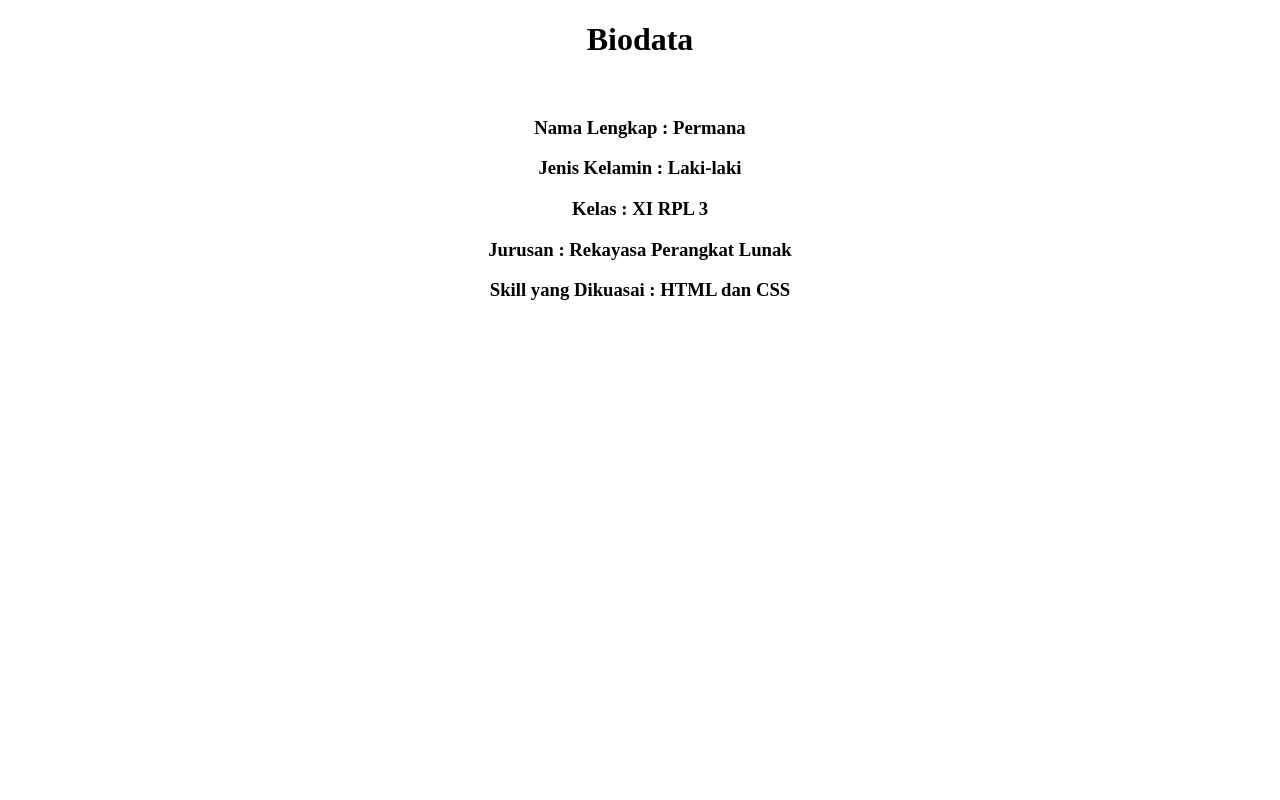
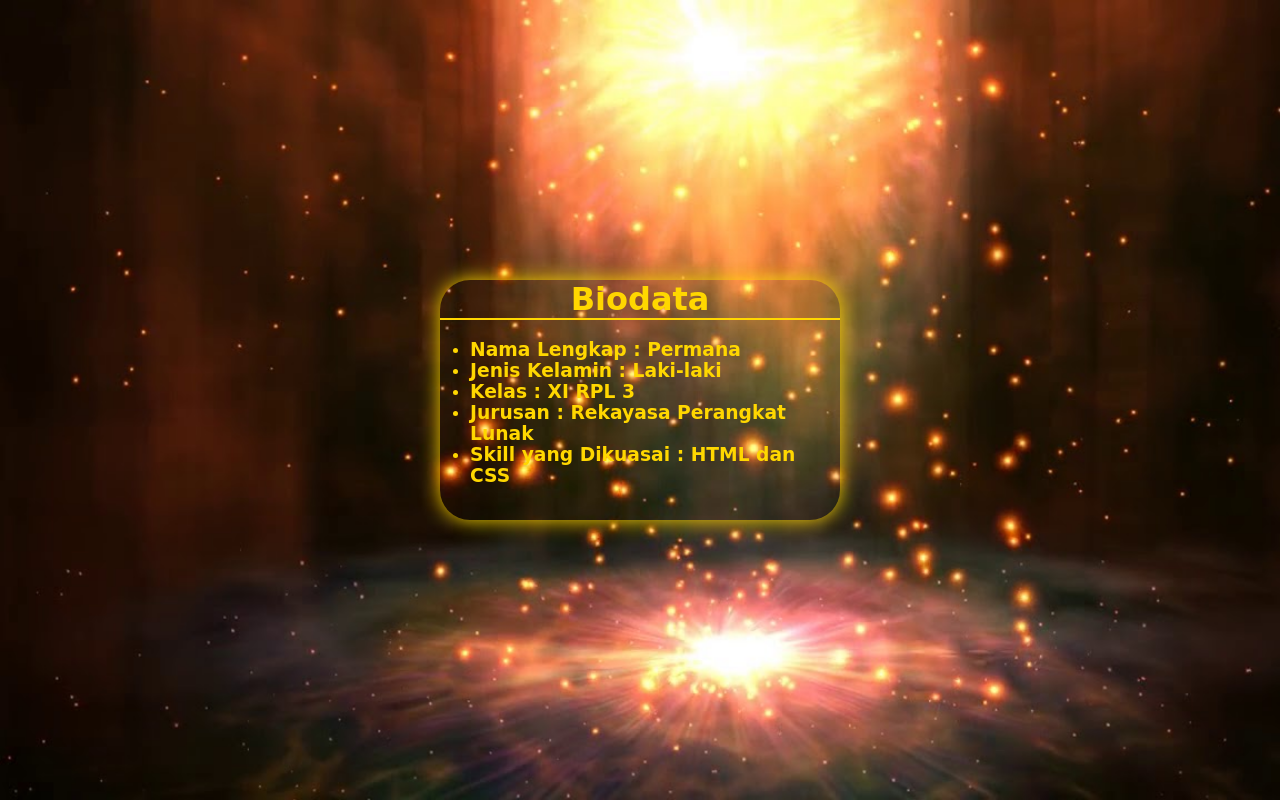
Before and after one commit to Permana00/Biodata, a plain HTML site: page index.html in a window 1280 px wide. Drawn offline with Linux system fonts and the light colour scheme.

Commit message:
Penambahan CSS

```diff
--- a/index.html
+++ b/index.html
@@ -2,16 +2,51 @@
 <html>
 <head>
 	<title>BIodata</title>
+	<style type="text/css">
+		*{
+			margin: 0;
+			padding: 0;
+			font-family: cursive;
+		}
+		.body{
+			height: 100vh;
+			display: flex;
+			background-image: url(bg.jpg);
+			background-size: cover;
+			background-repeat: repeat;
+		}
+		.main{
+			height: 240px;
+			width: 400px;
+			margin: auto;
+			border-radius: 30px;
+			box-shadow: 0 0 20px;
+			color: gold;
+		}
+		.detail{
+			margin-left: 30px;
+		}
+		h1{
+			text-align: center;
+			border-bottom: 2px solid;
+		}
+	</style>
 </head>
 <body>
-	<center>
-	<h1>Biodata</h1>
-	<br>
-	<h3>Nama Lengkap : Permana</h3>
-	<h3>Jenis Kelamin : Laki-laki</h3>
-	<h3>Kelas : XI RPL 3</h3>
-	<h3>Jurusan : Rekayasa Perangkat Lunak</h3>
-	<h3>Skill yang Dikuasai : HTML dan CSS</h3>
-	</center>
+	<div class="body">
+		<div class="main">
+			<h1>Biodata</h1>
+			<br>
+			<div class="detail">
+				<ul>
+				<li><h3>Nama Lengkap : Permana</h3></li>
+				<li><h3>Jenis Kelamin : Laki-laki</h3></li>
+				<li><h3>Kelas : XI RPL 3</h3></li>
+				<li><h3>Jurusan : Rekayasa Perangkat Lunak</h3></li>
+				<li><h3>Skill yang Dikuasai : HTML dan CSS</h3></li>
+				</ul>
+			</div>
+		</div>
+	</div>
 </body>
 </html>
```
Also changed, not shown: bg.jpg (added).
